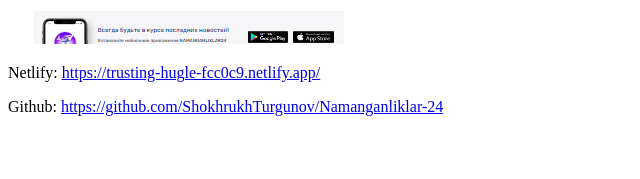
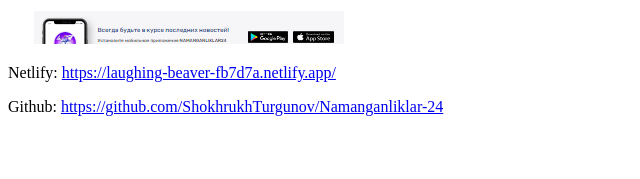
Before and after one commit to ShokhrukhTurgunov/Mini-portfolio, a plain HTML site: page index.html in a window 1280 px wide. Shown: the part 2361-2540 px from the top of the page, 0-640 px from the left. Drawn offline with Linux system fonts and the light colour scheme.

Commit message:
Update index.html

```diff
--- a/index.html
+++ b/index.html
@@ -31,7 +31,7 @@
     <div>
         <h3>NAMANGANLIKLAR 24</h3>
         <img src="/images/Namanganliklar24.png" alt="Namanganliklar24-website-image">
-        <p>Netlify: <a href="https://trusting-hugle-fcc0c9.netlify.app/" class="Namanganliklar24-netlify-link" target="_blank">https://trusting-hugle-fcc0c9.netlify.app/</a></p>
+        <p>Netlify: <a href="https://laughing-beaver-fb7d7a.netlify.app/" class="Namanganliklar24-netlify-link" target="_blank">https://laughing-beaver-fb7d7a.netlify.app/</a></p>
         <p>Github: <a href="https://github.com/ShokhrukhTurgunov/Namanganliklar-24" class="Namanganliklar24-github-link" target="_blank">https://github.com/ShokhrukhTurgunov/Namanganliklar-24</a></p>
     </div>
     <br>
```
